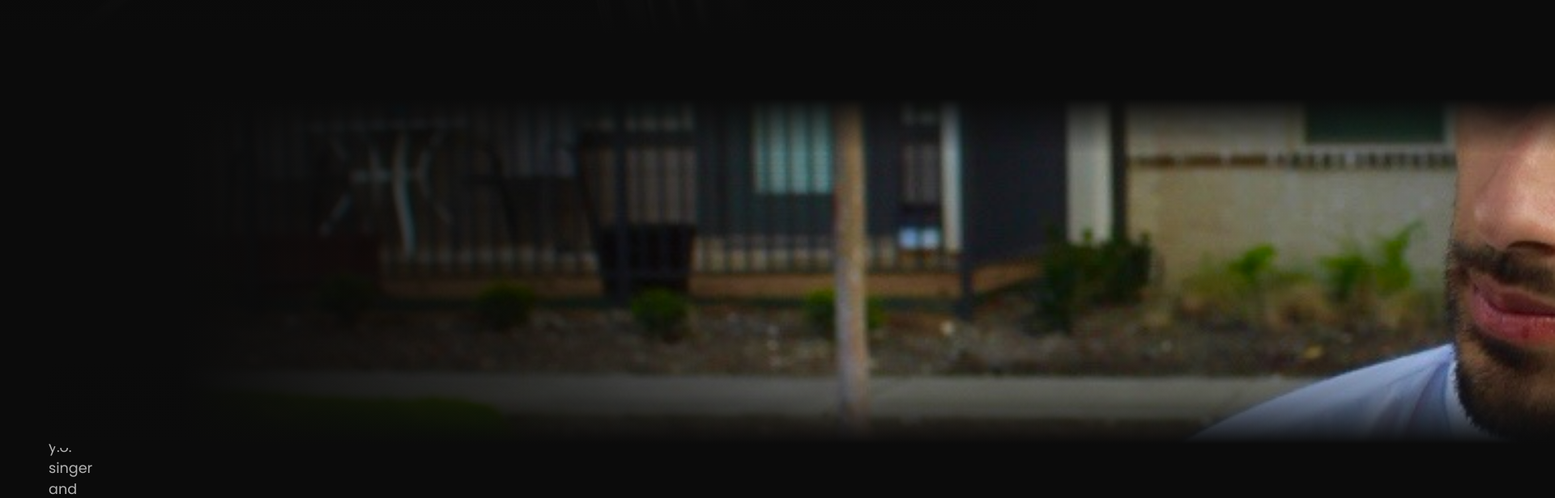
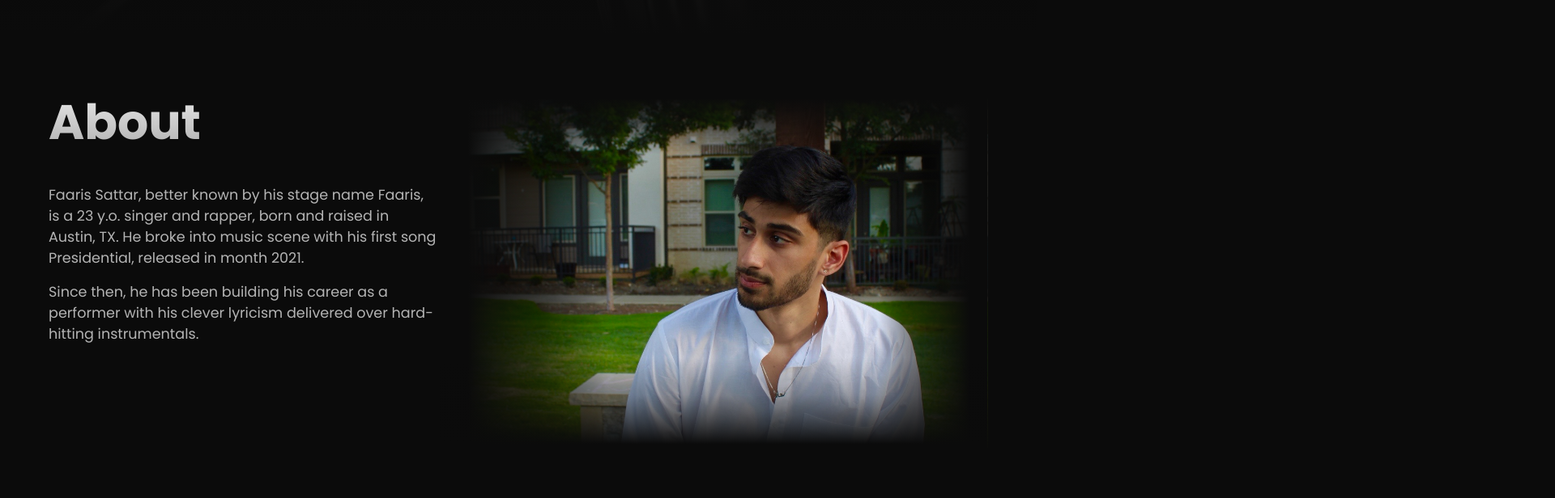
Before and after one commit to Jmains/faaris-site, a Next.js app: page / in a window 1280 px wide. Shown: the part 1560-2176 px from the top of the page at 81% size, 1920 px wide, since content can reach past the window. Built offline with nearby package versions, Linux system fonts and the light colour scheme.

Commit message:
fixed about section grid for chrome

```diff
--- a/components/sections/about/AboutSection.jsx
+++ b/components/sections/about/AboutSection.jsx
@@ -17,6 +17,7 @@ export default function AboutSection() {
               lyricism delivered over hard-hitting instrumentals.
             </p>
           </div>
+
           <div role="img" className={s.about__img} alt="faaris sitting down" />
         </div>
       </div>
--- a/components/sections/about/AboutSection.module.css
+++ b/components/sections/about/AboutSection.module.css
@@ -49,7 +49,6 @@
   max-height: 27rem;
   height: 30rem;
   margin-top: 2rem;
-  border-radius: 15px;
 }
 
 @media only screen and (min-width: 768px) {
@@ -106,7 +105,6 @@
     background-size: cover;
     background-position: center center;
     max-width: 100%;
-    /* margin-top: -20rem; */
   }
 
   .about__textWrapper {
@@ -121,10 +119,6 @@
     font-size: 1rem;
     font-weight: 400;
   }
-
-  .about__img {
-    width: 200rem;
-  }
 }
 
 @media only screen and (min-width: 1200px) {
```
